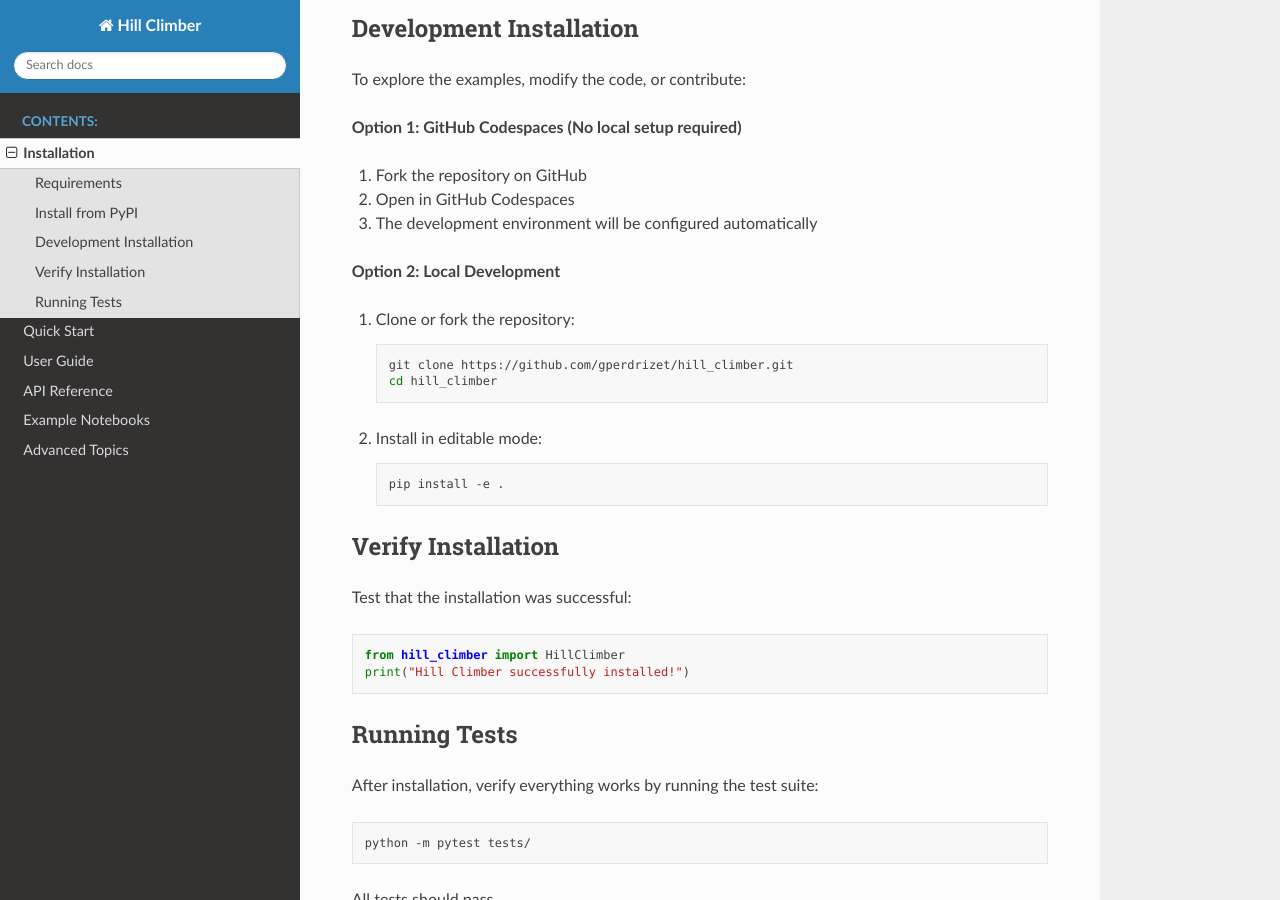
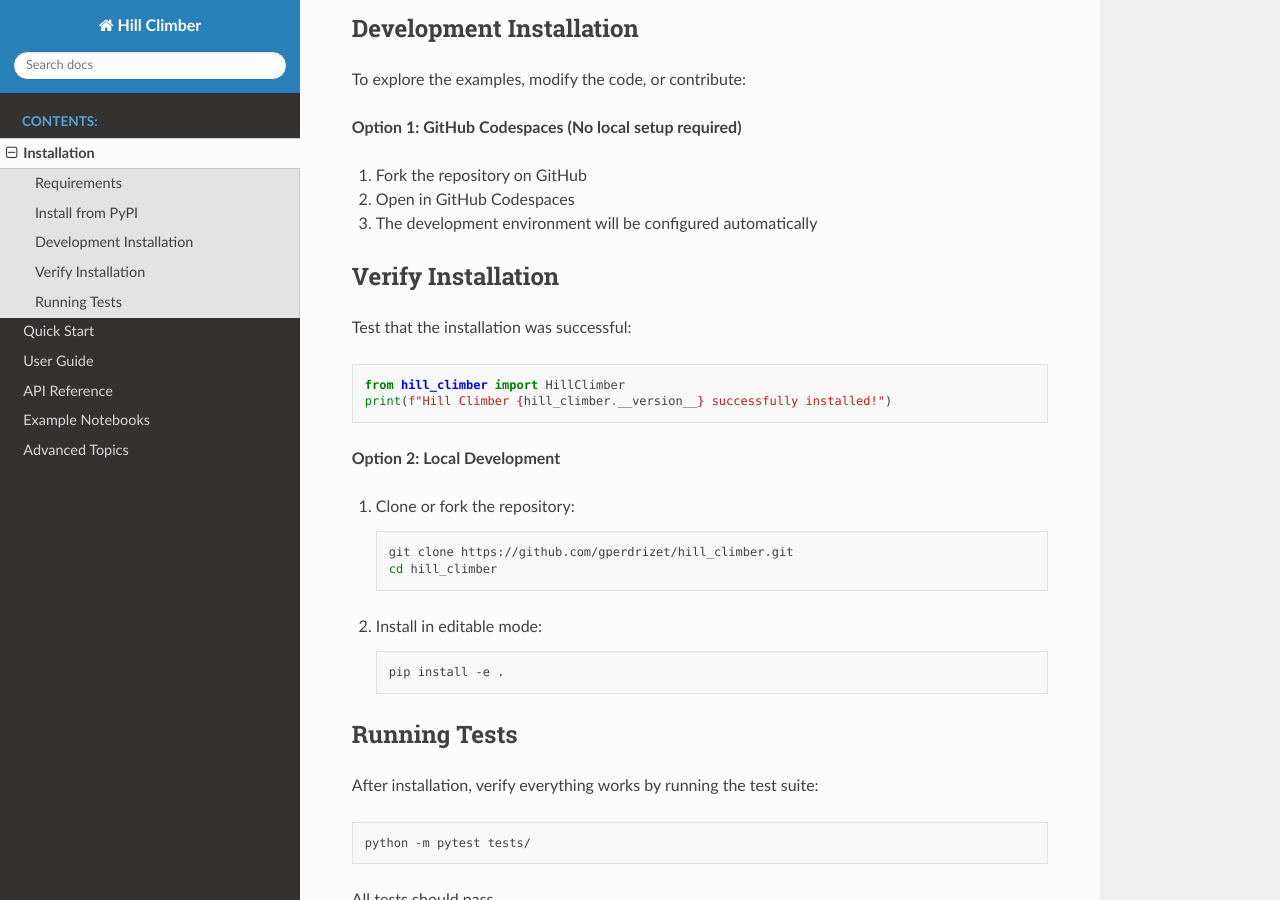
Before and after one commit to gperdrizet/hill_climber, a Sphinx documentation site: the page built from docs/source/installation.rst, in a window 1280 px wide and 900 px high, scrolled down 591 px. Built offline with Sphinx 7.4.7 and the Read the Docs theme 3.1.0, drawn with Linux system fonts in a browser that asks for light colours; some of the changed lines change nothing that is shown.

Commit message:
Manually updated documentation install instructions

```diff
--- a/docs/source/installation.rst
+++ b/docs/source/installation.rst
@@ -33,6 +33,16 @@ To explore the examples, modify the code, or contribute:
 2. Open in GitHub Codespaces
 3. The development environment will be configured automatically
 
+Verify Installation
+-------------------
+
+Test that the installation was successful:
+
+.. code-block:: python
+
+   from hill_climber import HillClimber
+   print(f"Hill Climber {hill_climber.__version__} successfully installed!")
+
 **Option 2: Local Development**
 
 1. Clone or fork the repository:
@@ -48,16 +58,6 @@ To explore the examples, modify the code, or contribute:
 
       pip install -e .
 
-Verify Installation
--------------------
-
-Test that the installation was successful:
-
-.. code-block:: python
-
-   from hill_climber import HillClimber
-   print("Hill Climber successfully installed!")
-
 Running Tests
 -------------
 
```
